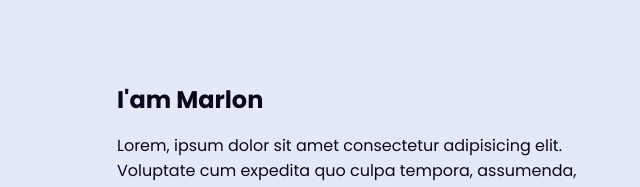
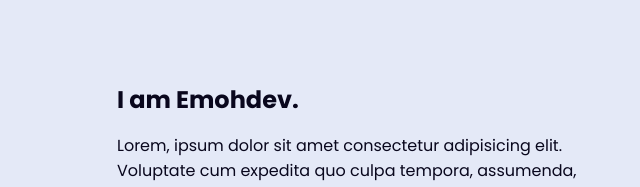
Before and after one commit to Dnatureguy/Emohdev, a plain HTML site: page index.html in a window 1280 px wide. Shown: the part 931-1118 px from the top of the page, 539-1179 px from the left. Drawn offline with nearby package versions, Linux system fonts and the light colour scheme.

Commit message:
Update index.html

```diff
--- a/index.html
+++ b/index.html
@@ -65,7 +65,7 @@
                     </div>
 
                     <div>
-                        <h2 class="about__subtitle">I'am Marlon</h2>
+                        <h2 class="about__subtitle">I am Emohdev.</h2>
                         <p class="about__text">Lorem, ipsum dolor sit amet consectetur adipisicing elit. Voluptate cum expedita quo culpa tempora, assumenda, quis fugiat ut voluptates soluta, aut earum nemo recusandae cumque perferendis! Recusandae alias accusamus atque.</p>
                     </div>
                 </div>
```
